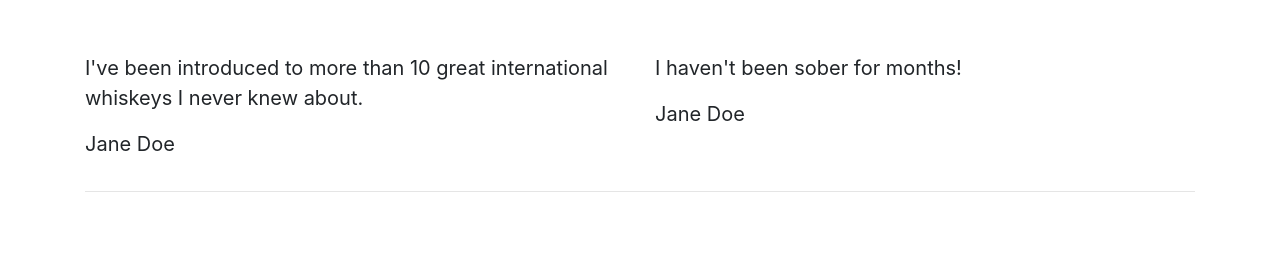
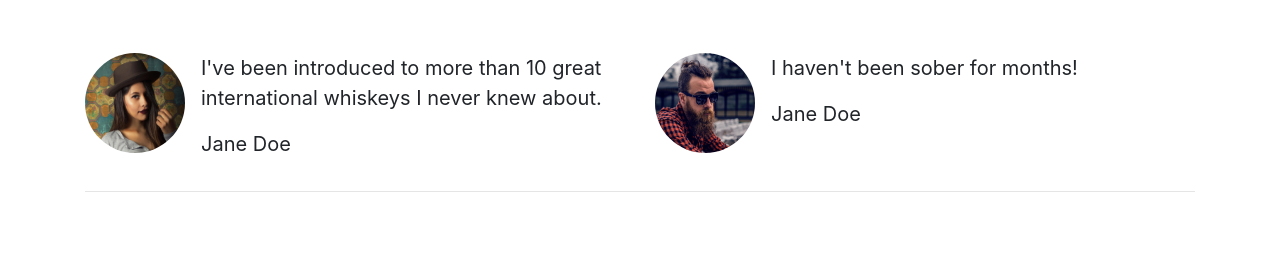
Before and after one commit to tamuleviciute/bootstrap-project, a plain HTML site: page index.html in a window 1280 px wide. Shown: the part 544-797 px from the top of the page. Drawn offline with nearby package versions, Linux system fonts and the light colour scheme.

Commit message:
Create image folder, add images and style them

```diff
--- a/index.html
+++ b/index.html
@@ -52,16 +52,29 @@
             </div>
             <div class="row">
                 <div class="col-12 col-md-6">
+                    <div class="media">
+                        <img src="images/girl-image.png" alt="girl-image" class="rounded-circle mr-3" height="100"
+                            width="100">
+                        <div class="media-body">
                             <blockquote class="blockquote">
-                        <p>I've been introduced to more than 10 great international whiskeys I never knew about.</p>
+                                <p>I've been introduced to more than 10 great international whiskeys I never knew about.
+                                </p>
                                 <p>Jane Doe</p>
                             </blockquote>
                         </div>
+                    </div>
+                </div>
                 <div class="col-12 col-md-6">
+                    <div class="media">
+                        <img src="images/guy-image.png" alt="guy-image image" class="rounded-circle mr-3" height="100"
+                            width="100">
+                        <div class="media-body">
                             <blockquote class="blockquote">
                                 <p>I haven't been sober for months!</p>
                                 <p>Jane Doe</p>
                             </blockquote>
+                        </div>
+                    </div>
                 </div>
             </div>
         </section>
```
Also changed, not shown: images/girl-image.png (added), images/guy-image.png (added). Lines whose indentation alone changed are shown as unchanged.
